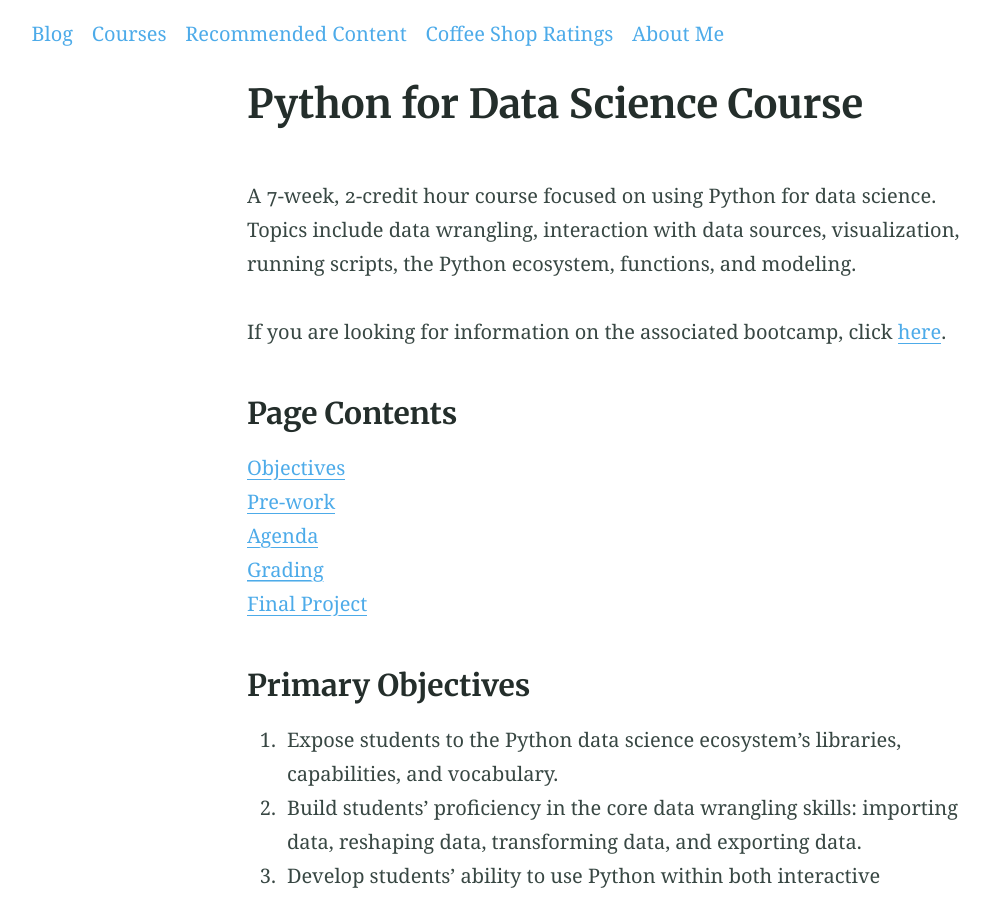
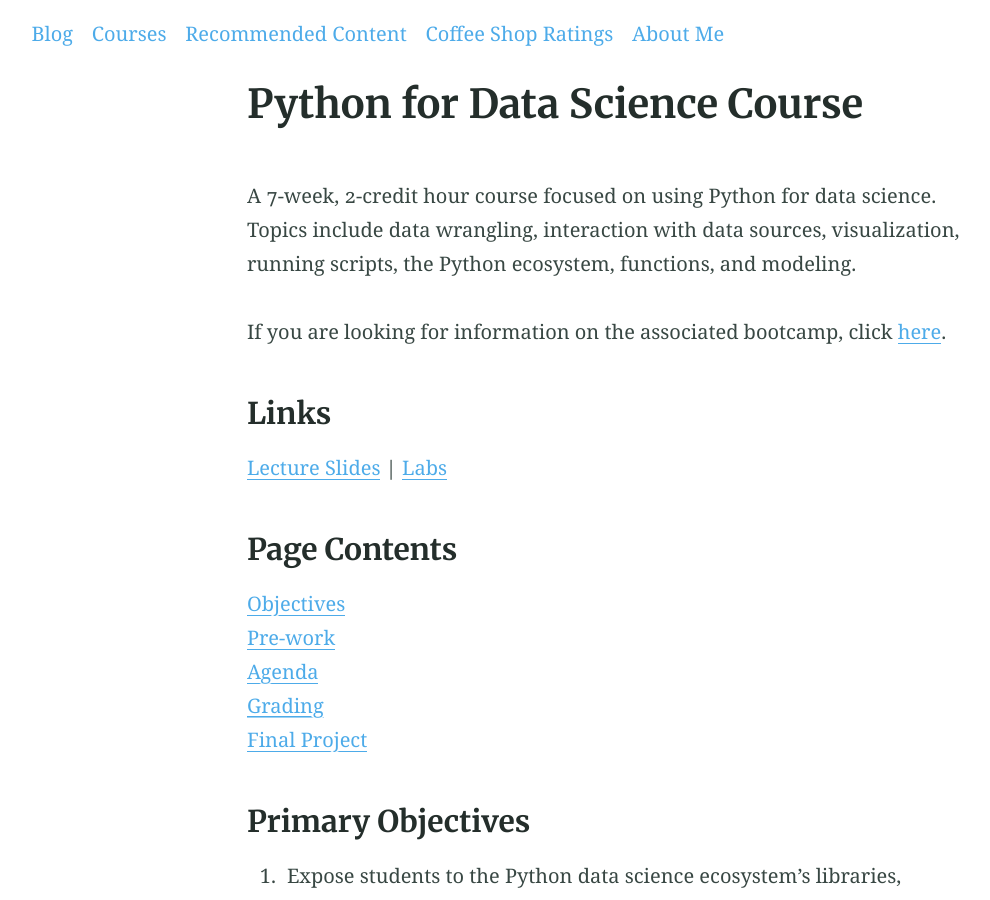
Before and after one commit to eswan18/ethanswan.com, a Jekyll site: the page built from courses/pages/python-for-ds-course.md, in a window 1280 px wide and 900 px high. Shown: the whole window, without its empty margins (36-1026 px from the left). Built offline with Jekyll 4.4.1, drawn with Linux system fonts in a browser that asks for light colours.

Commit message:
Add links to Dropbox to python-for-ds-course

```diff
--- a/courses/pages/python-for-ds-course.md
+++ b/courses/pages/python-for-ds-course.md
@@ -7,6 +7,9 @@
 Topics include data wrangling, interaction with data sources, visualization, running scripts, the Python ecosystem, functions, and modeling.
 
 If you are looking for information on the associated bootcamp, click [here](/courses/pages/python-for-ds-bootcamp).
+
+### Links
+[Lecture Slides](https://www.dropbox.com/sh/5hwwqbfx3fep4z5/AADMJTxKB0_ZmSBnt8s8GDaOa?dl=0) | [Labs](https://www.dropbox.com/sh/qyob4c7lmmwlvxo/AADs0aIMezKmE_BTsuk6TbH1a?dl=0)
 
 ### Page Contents<br>
 [Objectives](#primary-objectives)<br>
```
